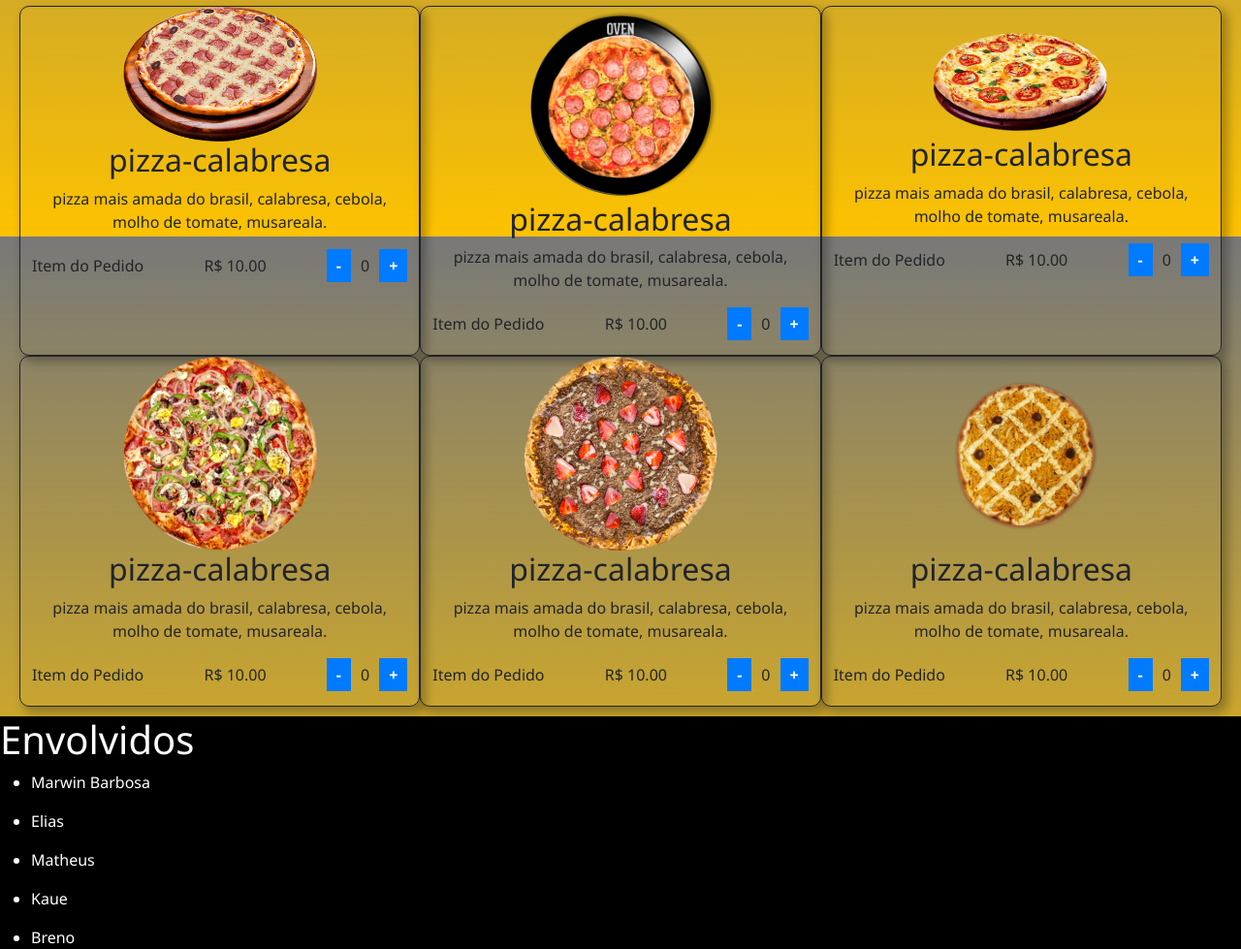
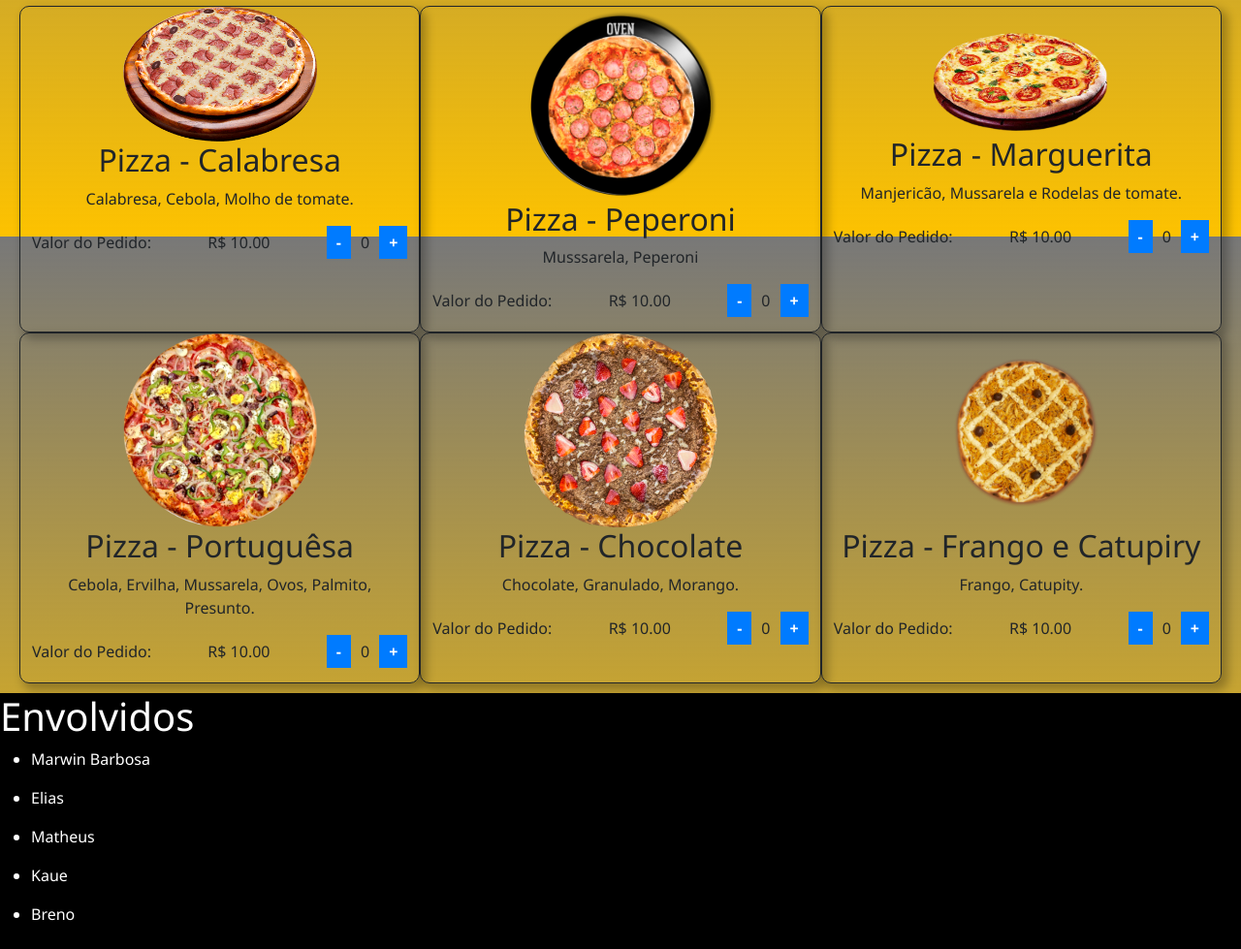
Before and after one commit to Matheusmcs/pizzaria_king, a PHP site: page /pedidos.php in a window 1280 px wide. Shown: the part 556-1535 px from the top of the page at 97% size. After the commit the page ends 1506 px from the top, so only its background shows below. Run offline with PHP 8.4, Linux system fonts and the light colour scheme.

Commit message:
Update pedidos.php

```diff
--- a/pedidos.php
+++ b/pedidos.php
@@ -113,10 +113,10 @@
       <div class="col-md-4 div"> <!--1-->
         <div class="div-pedido">
           <img src="imagens/pizza_calabresa.png" class="img-fluid2" alt="pizza-calabresa">
-          <h2 class="h2-pedidos">pizza-calabresa</h2>
-          <p class="p-pedidos">pizza mais amada do brasil, calabresa, cebola, molho de tomate, musareala.</p>
+          <h2 class="h2-pedidos">Pizza - Calabresa</h2>
+          <p class="p-pedidos">Calabresa, Cebola, Molho de tomate.</p>
           <div class="pedido">
-            <span class="item-nome">Item do Pedido</span>
+            <span class="item-nome">Valor do Pedido:</span>
             <span class="item-preco">R$ 10.00</span>
             <div class="quantidade">
               <button class="decrementar">-</button>
@@ -130,10 +130,10 @@
       <div class="col-md-4 div"> <!--2-->
         <div class="div-pedido">
           <img src="imagens/pizza_peperoni.png" class="img-fluid2" alt="pizza-calabresa">
-          <h2 class="h2-pedidos">pizza-calabresa</h2>
-          <p class="p-pedidos">pizza mais amada do brasil, calabresa, cebola, molho de tomate, musareala.</p>
+          <h2 class="h2-pedidos">Pizza - Peperoni</h2>
+          <p class="p-pedidos">Musssarela, Peperoni</p>
           <div class="pedido">
-            <span class="item-nome">Item do Pedido</span>
+            <span class="item-nome">Valor do Pedido:</span>
             <span class="item-preco">R$ 10.00</span>
             <div class="quantidade">
               <button class="decrementar">-</button>
@@ -148,10 +148,10 @@
       <div class="col-md-4 div"> <!--3-->
         <div class="div-pedido">
           <img src="imagens/pizza_marguerita.png" class="img-fluid2" alt="pizza-calabresa">
-          <h2 class="h2-pedidos">pizza-calabresa</h2>
-          <p class="p-pedidos">pizza mais amada do brasil, calabresa, cebola, molho de tomate, musareala.</p>
+          <h2 class="h2-pedidos">Pizza - Marguerita</h2>
+          <p class="p-pedidos">Manjericão, Mussarela e Rodelas de tomate.</p>
           <div class="pedido">
-            <span class="item-nome">Item do Pedido</span>
+            <span class="item-nome">Valor do Pedido:</span>
             <span class="item-preco">R$ 10.00</span>
             <div class="quantidade">
               <button class="decrementar">-</button>
@@ -165,10 +165,10 @@
       <div class="col-md-4 div"> <!--4-->
         <div class="div-pedido">
           <img src="imagens/pizza_portuguesa.png" class="img-fluid2" alt="pizza-calabresa">
-          <h2 class="h2-pedidos">pizza-calabresa</h2>
-          <p class="p-pedidos">pizza mais amada do brasil, calabresa, cebola, molho de tomate, musareala.</p>
+          <h2 class="h2-pedidos">Pizza - Portuguêsa</h2>
+          <p class="p-pedidos">Cebola, Ervilha, Mussarela, Ovos, Palmito, Presunto.</p>
           <div class="pedido">
-            <span class="item-nome">Item do Pedido</span>
+            <span class="item-nome">Valor do Pedido:</span>
             <span class="item-preco">R$ 10.00</span>
             <div class="quantidade">
               <button class="decrementar">-</button>
@@ -182,10 +182,10 @@
       <div class="col-md-4 div"> <!--5-->
         <div class="div-pedido">
           <img src="imagens/pizza_gigante_chocolate.png" class="img-fluid2" alt="pizza-calabresa">
-          <h2 class="h2-pedidos">pizza-calabresa</h2>
-          <p class="p-pedidos">pizza mais amada do brasil, calabresa, cebola, molho de tomate, musareala.</p>
+          <h2 class="h2-pedidos">Pizza - Chocolate</h2>
+          <p class="p-pedidos">Chocolate, Granulado, Morango.</p>
           <div class="pedido">
-            <span class="item-nome">Item do Pedido</span>
+            <span class="item-nome">Valor do Pedido:</span>
             <span class="item-preco">R$ 10.00</span>
             <div class="quantidade">
               <button class="decrementar">-</button>
@@ -199,10 +199,10 @@
       <div class="col-md-4 div"> <!--6-->
         <div class="div-pedido">
           <img src="imagens/pizza_frango_requeijao.png" class="img-fluid2" alt="pizza-calabresa">
-          <h2 class="h2-pedidos">pizza-calabresa</h2>
-          <p class="p-pedidos">pizza mais amada do brasil, calabresa, cebola, molho de tomate, musareala.</p>
+          <h2 class="h2-pedidos">Pizza - Frango e Catupiry</h2>
+          <p class="p-pedidos">Frango, Catupity.</p>
           <div class="pedido">
-            <span class="item-nome">Item do Pedido</span>
+            <span class="item-nome">Valor do Pedido:</span>
             <span class="item-preco">R$ 10.00</span>
             <div class="quantidade">
               <button class="decrementar">-</button>
```
